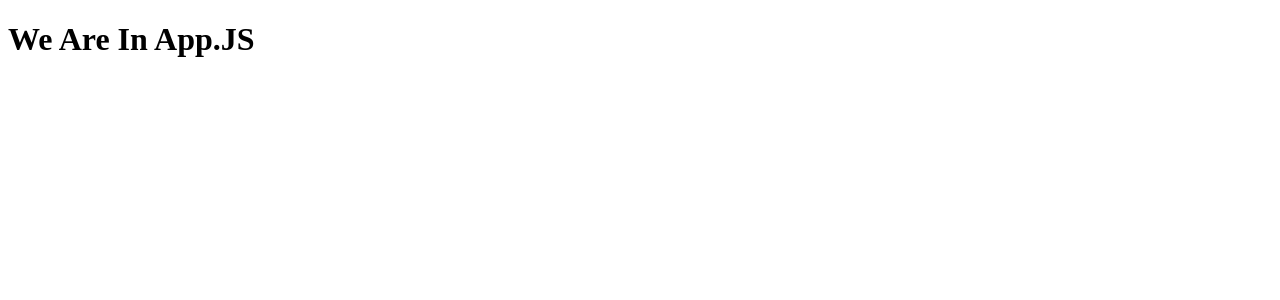
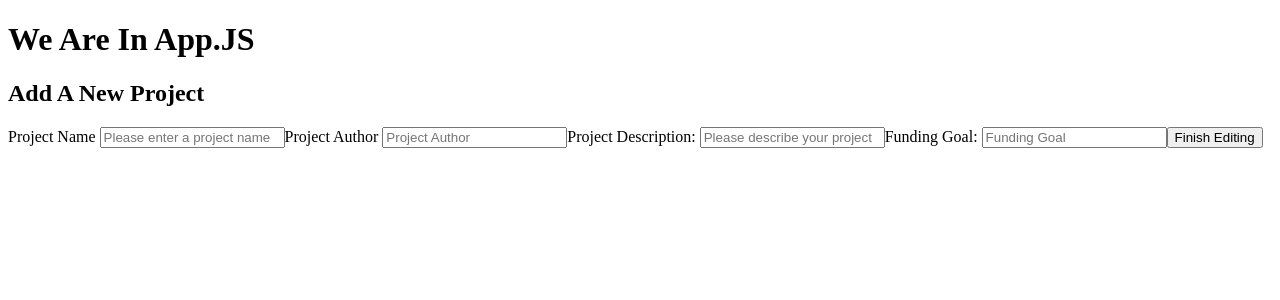
Before and after one commit to VR-Funding-Platform-tt19/Front-End, a React (Create React App) app in the folder vr-funding-app/: page /update-project/1 in a window 1280 px wide. Shown: the top 300 px of the page. Built offline with nearby package versions, Linux system fonts and the light colour scheme; no server answers.

Commit message:
fixed update-card

```diff
--- a/vr-funding-app/src/App.js
+++ b/vr-funding-app/src/App.js
@@ -29,7 +29,7 @@ function App() {
         <Route exact path='/dashboard' component={ProjectDashboard}/>
         <Route exact path='/project/:id' component={Project}/>
         <Route exact path='/sign-up' component={SignUp}/> {/* So we will need to add a link to this some where */}
-        <Route exact path='/update-project' component={UpdateProject}/>
+        <Route exact path='/update-project/:id' component={UpdateProject}/>
         <Route exact path='/project-form' component={ProjectForm}/>
 
         {/* additional routes */}
--- a/vr-funding-app/src/Component/Project.js
+++ b/vr-funding-app/src/Component/Project.js
@@ -6,7 +6,6 @@ import React, { useState, useEffect} from 'react'
 
 
 
-import axios from 'axios'
 import { axiosWithAuth } from '../Utils/axiosWithAuth'
 import { useHistory, useParams } from 'react-router-dom'
 
@@ -19,17 +18,29 @@ const Project = (props) => {
     const { id } = useParams()
     const history = useHistory()
 
+    // console.log(projectData)
+    // const projects = projectData
+    // console.log(projects)
+    // console.log(id)
+    // const idA = id
+    // console.log(idA)
 
+    // const projectA = projects.find((proj)=> proj.projectid == id )
+    // console.log(projectA)
+
+    console.log(projectData)
     useEffect(() => {
         axiosWithAuth()
-            .get(`/entrepreneur/projects${id}`)
+            .get('/entrepreneurs/projects')
                 .then((res)=> {
-                    setProjectData(res.data)
+                    console.log(res.data)
+                    const project = res.data.find((proj)=> proj.projectid == id)
+                    setProjectData(project)
                 })
                 .catch((error)=> {
                     console.log(error)
                 })
-    })
+    },[])
 
     const handleDeleteProject = (e) => {
         e.preventDefault()
@@ -48,11 +59,11 @@ const Project = (props) => {
     return (
         <div>
             <h1> We are in Project.js</h1>
-            <h2>Project Name: {projectData.projectName}</h2>
+            <h2>Project Name: {projectData.projectname}</h2>
             <h3>Project Author: {projectData.author}</h3>
-            <h4>Project Funding Goal: {projectData.fundingGoal}</h4>
+            <h4>Project Funding Goal: {projectData.fundedamt}</h4>
             <h4>Project Description: {projectData.description}</h4>
-            <button onClick={()=> history.push('/update-project')}>Edit</button>
+            <button onClick={()=> history.push(`/update-project/${projectData.projectid}`)}>Edit</button>
             <button onClick={handleDeleteProject}>Delete</button>
         </div>
     )
--- a/vr-funding-app/src/Component/ProjectCard.js
+++ b/vr-funding-app/src/Component/ProjectCard.js
@@ -13,12 +13,13 @@ const ProjectCard = (props) => {
     const { project } = props
     const history = useHistory()
 
+    console.log(project.projectid)
 
 
     return (
         <div>
             <h1>We are in Project Card</h1>
-            <div onClick={()=> history.push(`/project/${project.id}`)}>
+            <div onClick={()=> history.push(`/project/${project.projectid}`)}>
                 <h2>Project Name: {project.projectname}</h2>
                 <h3>Project Author: {project.author}</h3>
                 <h4>Project Funding Goal: {project.fundedamt}</h4>
--- a/vr-funding-app/src/Component/ProjectForm.js
+++ b/vr-funding-app/src/Component/ProjectForm.js
@@ -76,8 +76,8 @@ const ProjectForm = () => {
                 .then((res) => {
                     console.log(res)
                     // What does the post return
-                    // setNewProject(res.data)
-                    history.push('/entrepreneurs/projects') // need to add routing information
+                    setNewProject(res.data)
+                    history.push('/dashboard') // need to add routing information
                 })
                 .catch((error)=> {
                     console.log(error.response)
--- a/vr-funding-app/src/Component/UpdateProject.js
+++ b/vr-funding-app/src/Component/UpdateProject.js
@@ -25,51 +25,54 @@ const initialProjectValues = {
 const UpdateProject = () => {
     //SETTING INITIAL FORM STATE
     const [projectValues, setProjectValues] = useState(initialProjectValues)
-    const [userId, setUserId]= useState(0)
+    // const [userId, setUserId]= useState(0)
     const {id} = useParams()
+
+    console.log(id)
+    console.log(projectValues)
 
     //USE EFFECT AXIOSWITHAUTH()CALL FOR ID
     useEffect(()=>{
-        if(id){
+
             axiosWithAuth()
-            .get(`projectURL/getproject/${id}`)
-            .then(response=>{
-                setProjectValues(response.data)
+            .get(`/entrepreneurs/projects`)
+            .then(res=>{
+                console.log(res.data)
+                const project = res.data.find((proj)=> proj.projectid == id)
+                setProjectValues(project)
             })
             .catch(error=>{
                 console.log('THIS IS YOUR ERROR----->', error)
             })
-        }
-    },[id])
+    },[])
 
-    const updateForm = (name, value) =>{
-        setProjectValues({
-            ...projectValues,
-            [name]: value
-        })
-    }
 
     //HELPER FUNCTIONS
     const history = useHistory()
 
+    console.log(projectValues)
     //EVENT HANDLERS
     const handleChange = (event) =>{
-        const {name, value} = event.target
-        updateForm(name, value)
+
+        setProjectValues({
+            ...projectValues,
+            [event.target.name]: event.target.value
+        })
     }
 
     const handleSubmit = (event) =>{
+        console.log(projectValues)
         event.preventDefault()
-        if(id){
-            axiosWithAuth()
-            .put(`projectURL/getproject/${id}`, projectValues)
-            .then(response=>{
-                history.push(`/projectDashboard/project/${id}`)
+        axiosWithAuth()
+            .put(`projects/post/16`, projectValues)
+                .then(res=>{
+                    console.log(res.data)
+                    history.push('/dashboard')
+                })
+                .catch(error=>{
+                    console.log('THIS IS YOUR ERROR-------->', error)
             })
-            .catch(error=>{
-                console.log('THIS IS YOUR ERROR-------->', error)
-            })
-        }
+
     }
     return(
         <>
@@ -77,10 +80,10 @@ const UpdateProject = () => {
                 <h2 className='form-title'>Add A New Project</h2>
                 <label>Project Name {' '}</label>
                 <input
-                name='projectName'
+                name='projectname'
                 type='text'
                 placeholder='Please enter a project name'
-                defaultValue={projectValues.projectName}
+                defaultValue={projectValues.projectname}
                 onChange={handleChange}
                 />
 
@@ -104,12 +107,12 @@ const UpdateProject = () => {
 
                 <label>Funding Goal: {' '}</label>
                 <input
-                name='fundingGoal'
+                name='fundedamt'
                 placeholder='Funding Goal'
-                defaultValue={projectValues.fundingGoal}
+                defaultValue={projectValues.fundedamt}
                 onChange={handleChange}
                 />
-                <button onClick={handleSubmit}>Finish Editing</button>
+                <button>Finish Editing</button>
             </form>
         </>
     )
```
